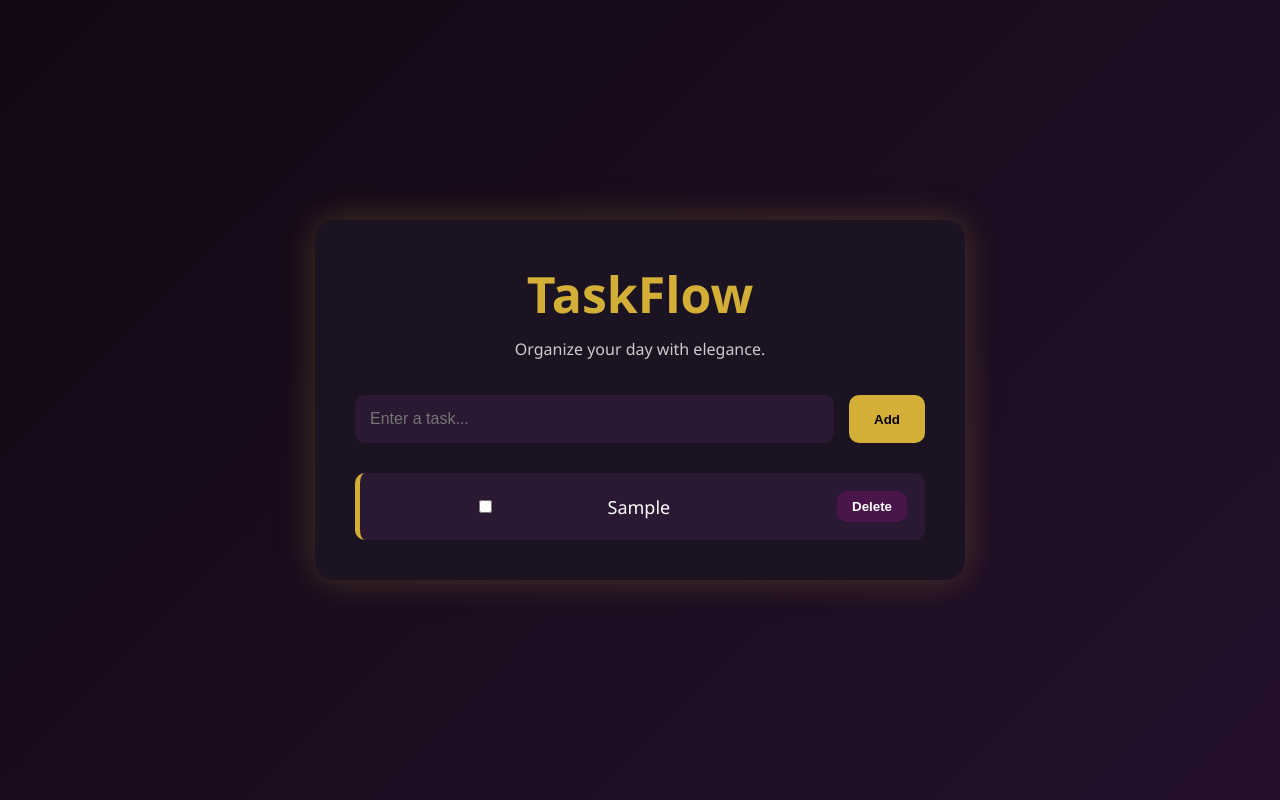
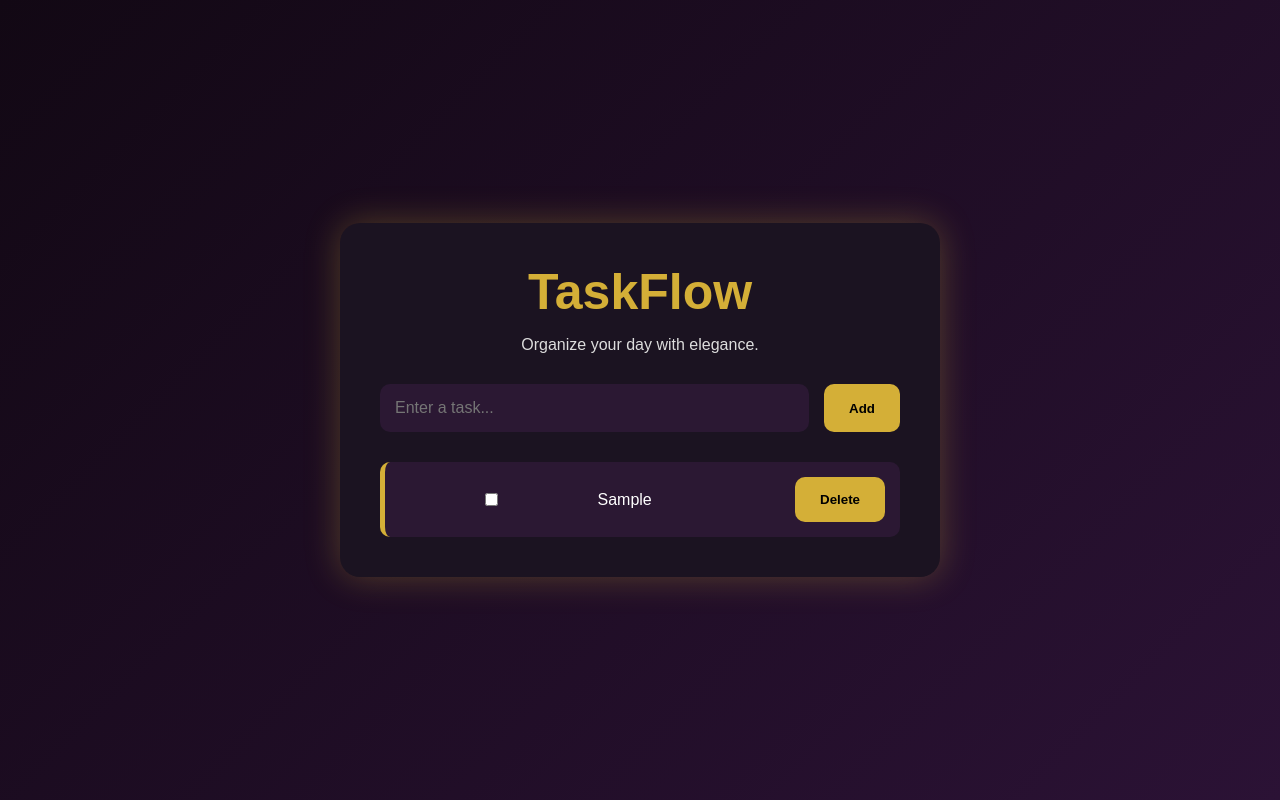
Before and after one commit to clyons26/taskflow, a plain HTML site: page index.html in a window 1280 px wide. Both pictures are taken after typing "Sample" into the empty fields and a click on the button "Add". Drawn offline with Linux system fonts and the light colour scheme.

Commit message:
Update style.css

```diff
--- a/style.css
+++ b/style.css
@@ -4,32 +4,42 @@
     box-sizing: border-box;
 }
 
+
 body {
-    font-family: "Segoe UI", Arial, sans-serif;
-    background: linear-gradient(135deg, #120814, #24102b);
+
+    min-height: 100vh;
+
+    background: linear-gradient(135deg, #120814, #2b1235);
+
+    font-family: Arial, sans-serif;
+
     color: white;
 
     display: flex;
+
     justify-content: center;
+
     align-items: center;
 
-    min-height: 100vh;
 }
+
 
 .container {
 
     width: 90%;
-    max-width: 650px;
 
-    background: #1c1322;
+    max-width: 600px;
+
+    background: #1b1321;
 
     padding: 40px;
 
     border-radius: 20px;
 
-    box-shadow: 0 0 35px rgba(212,175,55,.25);
+    box-shadow: 0 0 35px rgba(212,175,55,.3);
 
 }
+
 
 h1 {
 
@@ -41,16 +51,17 @@ h1 {
 
 }
 
+
 .subtitle {
 
     text-align: center;
 
-    color: #cccccc;
+    margin: 15px 0 30px;
 
-    margin-top: 10px;
-    margin-bottom: 35px;
+    color: #ddd;
 
 }
+
 
 .input-area {
 
@@ -60,15 +71,16 @@ h1 {
 
 }
 
+
 input {
 
     flex: 1;
 
     padding: 15px;
 
+    border-radius: 10px;
+
     border: none;
-
-    border-radius: 10px;
 
     background: #2b1833;
 
@@ -78,37 +90,32 @@ input {
 
 }
 
-input:focus {
-
-    outline: 2px solid #d4af37;
-
-}
 
 button {
-
-    padding: 15px 25px;
-
-    border: none;
-
-    border-radius: 10px;
 
     background: #d4af37;
 
     color: black;
 
-    font-weight: bold;
+    border: none;
+
+    padding: 15px 25px;
+
+    border-radius: 10px;
 
     cursor: pointer;
 
-    transition: .3s;
+    font-weight: bold;
 
 }
+
 
 button:hover {
 
     transform: scale(1.05);
 
 }
+
 
 #taskList {
 
@@ -117,32 +124,21 @@ button:hover {
     margin-top: 30px;
 
 }
-#taskList li {
 
-    background: #2b1833;
 
-    margin-top: 15px;
-
-    padding: 18px;
-
-    border-left: 5px solid #d4af37;
-
-    border-radius: 10px;
-
-    font-size: 18px;
-
-}
 #taskList li {
 
     display: flex;
+
     align-items: center;
+
     gap: 15px;
 
     background: #2b1833;
 
+    padding: 15px;
+
     margin-top: 15px;
-
-    padding: 18px;
 
     border-left: 5px solid #d4af37;
 
@@ -167,7 +163,7 @@ button:hover {
 }
 
 
-#taskList button {
+.delete {
 
     background: #4a154b;
 
```
